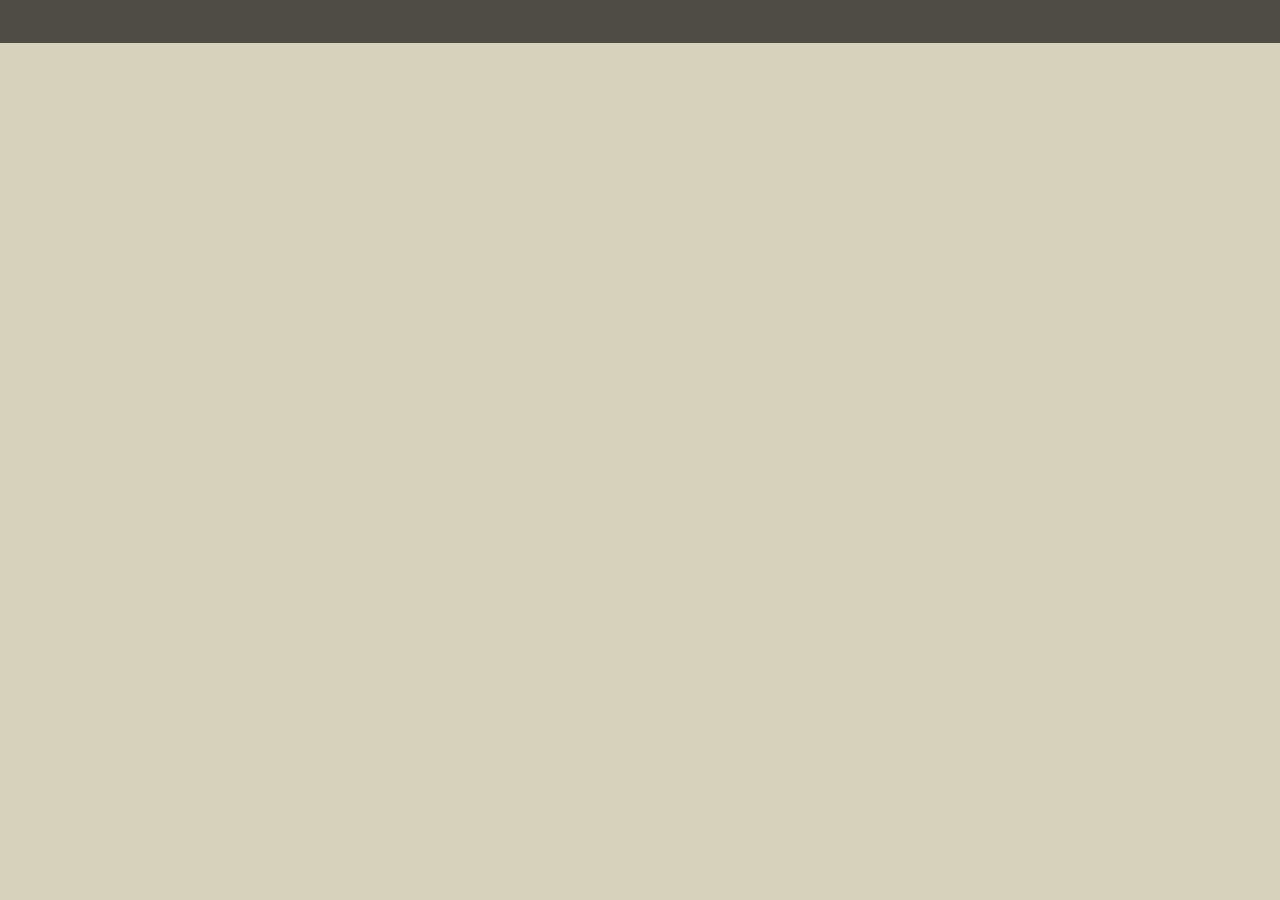
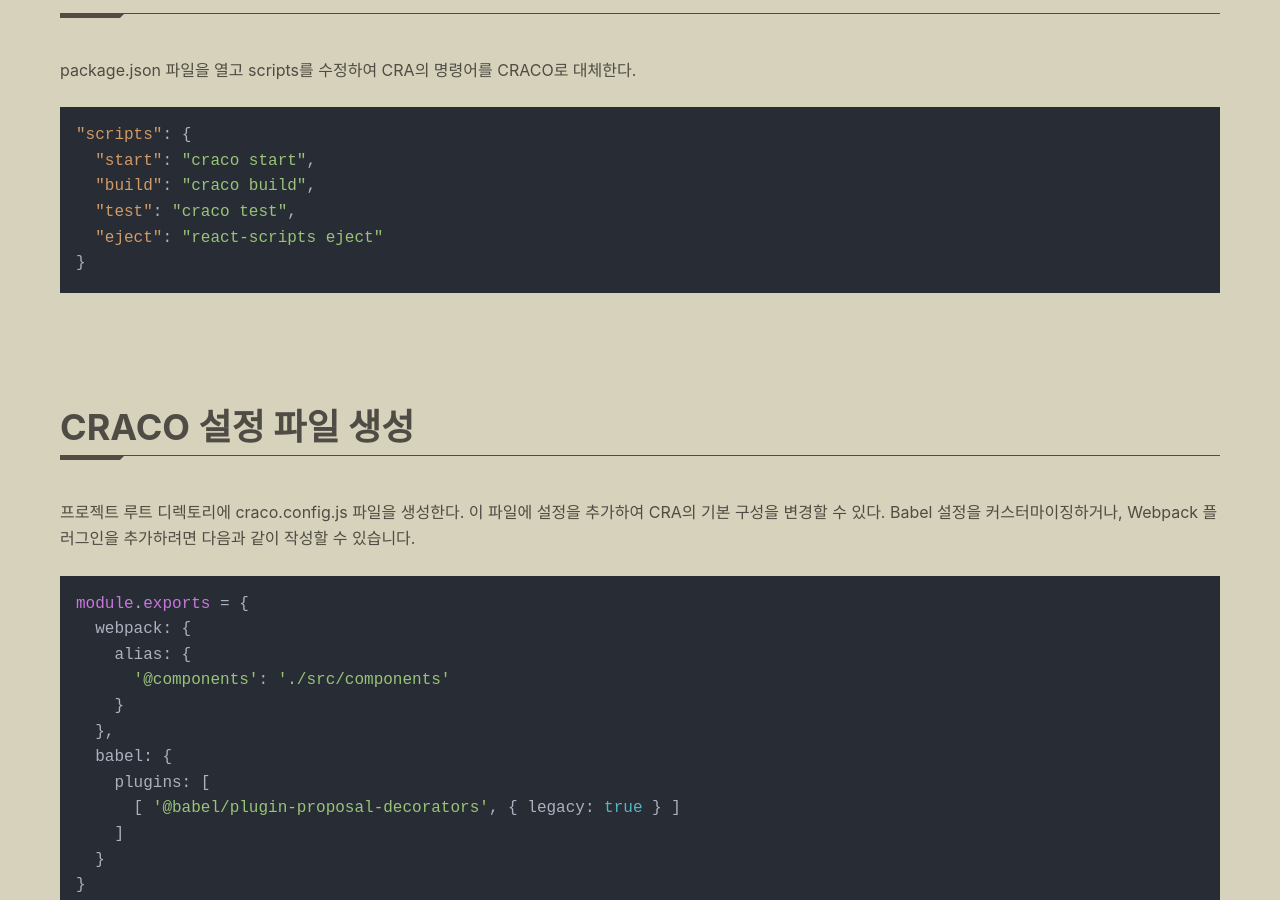
Before and after one commit to incyverse/incyverse.github.io, a Jekyll site: the page built from _posts/2024-11-26-creating-a-react-project-using-craco.md, in a window 1280 px wide and 900 px high, scrolled down 1584 px. Built offline with Jekyll 4.4.1, drawn with Linux system fonts in a browser that asks for light colours; nearby versions of some CDN libraries; some web fonts are replaced; before the commit the page ends 1627 px from its top, so only the background shows below that; some of the changed text lies outside the part shown.

Commit message:
Initial commit

````diff
--- a/_posts/2024-11-26-creating-a-react-project-using-craco.md
+++ b/_posts/2024-11-26-creating-a-react-project-using-craco.md
@@ -12,3 +12,94 @@
 math: false
 mermaid: false
 ---
+
+# React 프로젝트 생성
+
+---
+
+먼저 CRA를 사용하여 React 프로젝트를 생성한다.
+
+```bash
+npx create-react-app my-app
+cd my-app
+```
+
+# CRACO 설치
+
+---
+
+CRACO를 프로젝트에 설치한다.
+
+```bash
+npm install @craco/craco
+```
+
+# CRA의 스트립트 대체
+
+---
+
+package.json 파일을 열고 scripts를 수정하여 CRA의 명령어를 CRACO로 대체한다.
+
+```json
+"scripts": {
+  "start": "craco start",
+  "build": "craco build",
+  "test": "craco test",
+  "eject": "react-scripts eject"
+}
+```
+
+# CRACO 설정 파일 생성
+
+---
+
+프로젝트 루트 디렉토리에 craco.config.js 파일을 생성한다. 이 파일에 설정을 추가하여 CRA의 기본 구성을 변경할 수 있다. Babel 설정을
+커스터마이징하거나, Webpack 플러그인을 추가하려면 다음과 같이 작성할 수 있습니다.
+
+```javascript
+module.exports = {
+  webpack: {
+    alias: {
+      '@components': './src/components'
+    }
+  },
+  babel: {
+    plugins: [
+      [ '@babel/plugin-proposal-decorators', { legacy: true } ]
+    ]
+  }
+}
+```
+
+# 추가 플러그인 설치 (선택 사항)
+
+---
+
+CRACO는 다양한 플러그인을 지원한다. 필요에 따라 플러그인을 설치하고 craco.config.js에 추가한다.
+
+```bash
+npm install @craco/craco @craco/craco-tailwindcss
+```
+
+```javascript
+// Add craco.config.js
+module.exports = {
+  style: {
+    postcss: {
+      plugins: [ require('tailwindcss'), require('autoprefixer') ]
+    }
+  }
+};
+```
+
+# 프로젝트 실행
+
+---
+
+CRACO 설정이 완료되었으므로 프로젝트를 실행한다.
+
+```bash
+npm start
+```
+
+이제 CRACO를 사용하여 CRA의 기본 설정을 쉽게 커스터마이징할 수 있다. 원하는 Webpack, Babel 또는 기타 설정을 추가하여 프로젝트를 효율적으로 개발해보자.
````
